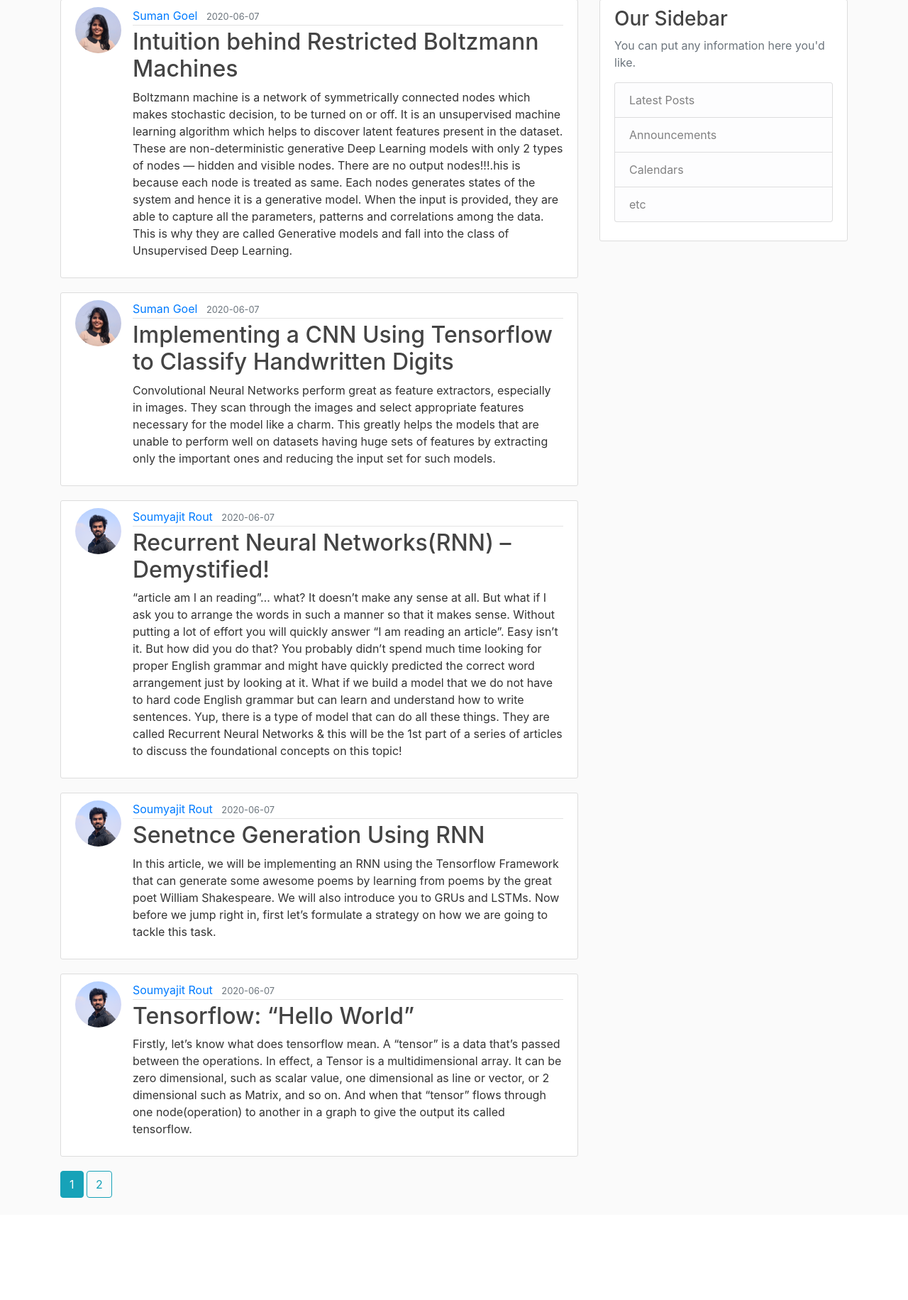
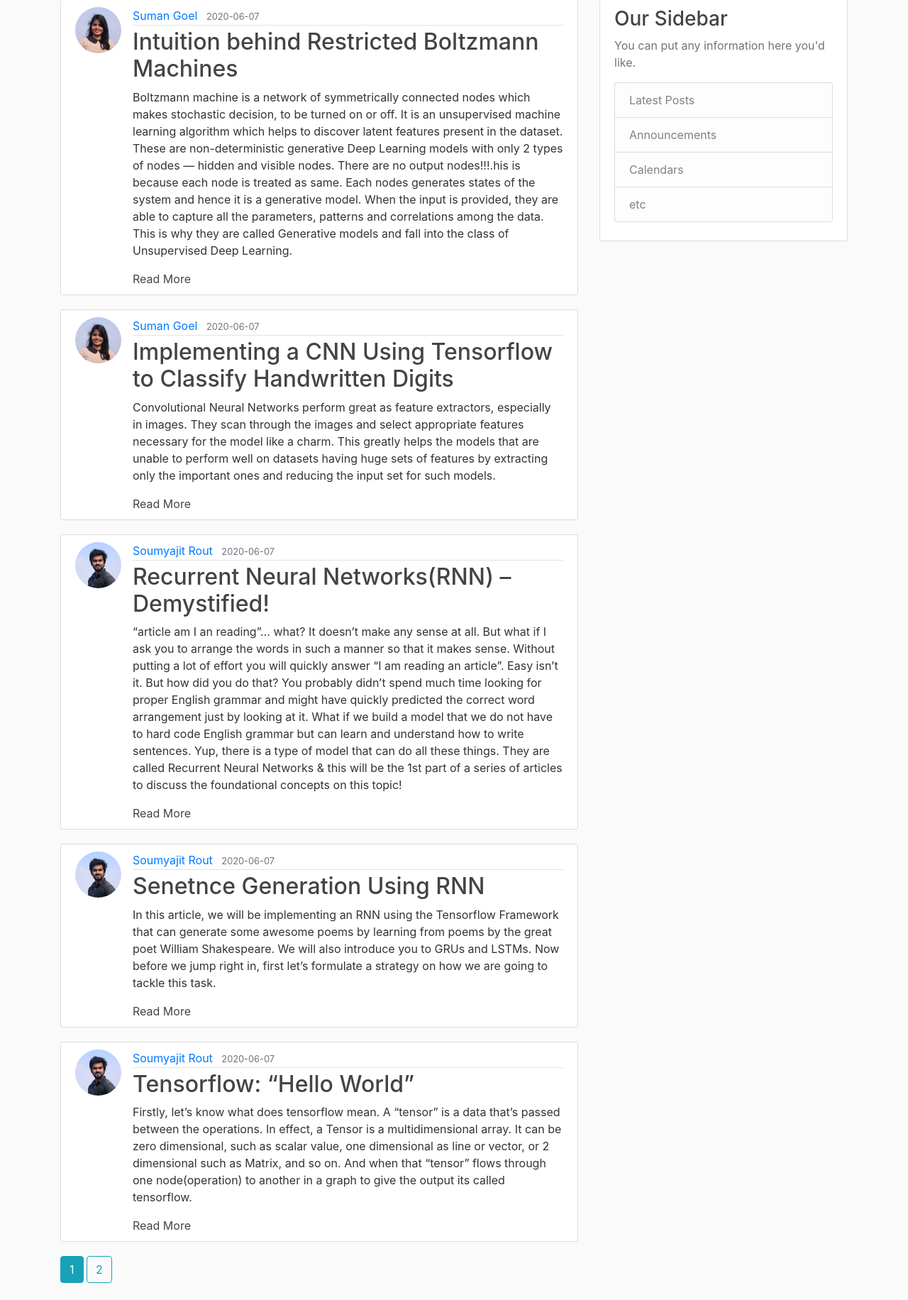
Before and after one commit to Shona2826/Flask_blog, a Flask app: page / in a window 1280 px wide. Shown: the part 81-1913 px from the top of the page at 71% size. Before the commit the page ends 1769 px from the top, so only its background shows below. Run offline with Flask 2, Linux system fonts and the light colour scheme; data comes from the database, SQL or seed files in the repository; some libraries are stand-ins or nearby versions.

Commit message:
Added files

```diff
--- a/flaskblog/templates/home.html
+++ b/flaskblog/templates/home.html
@@ -10,6 +10,7 @@
             </div>
             <h2><a class="article-title" href="{{ url_for('posts.post', post_id=post.id) }}">{{ post.title }}</a></h2>
             <p class="article-content">{{ post.content }}</p>
+            <a class="article-title" href="{{ url_for('posts.links',post_id=post.link) }}">Read More</a></h2>
           </div>
         </article>
     {% endfor %}
```
